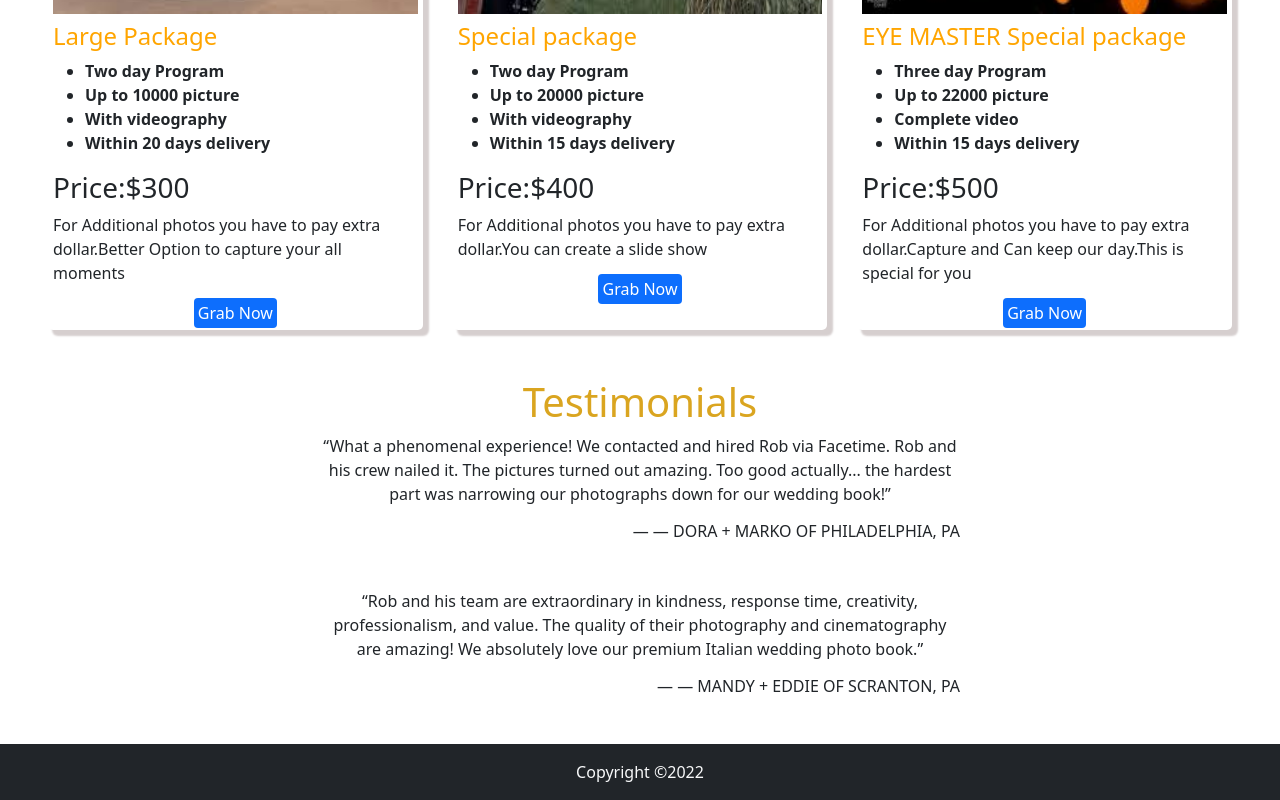
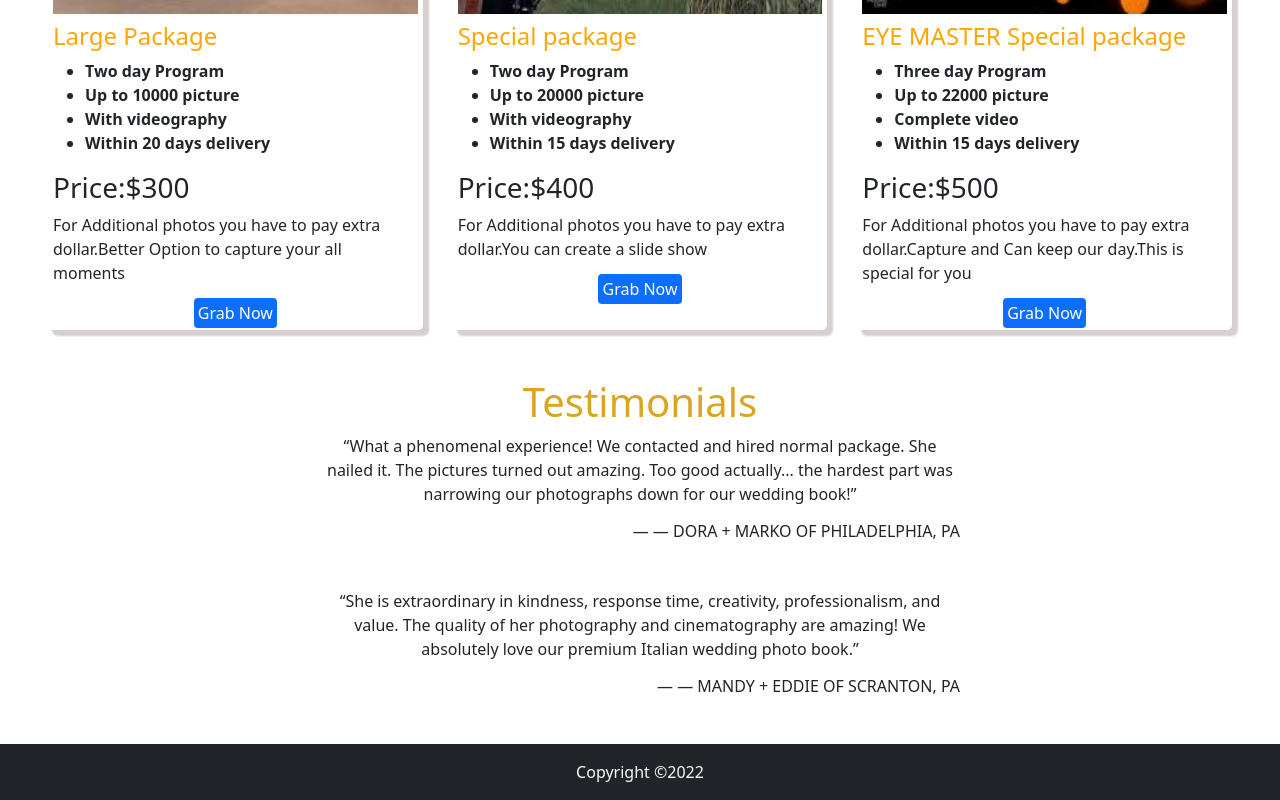
Before and after one commit to shely25/Weeding-Photography, a React (Create React App) app: page / in a window 1280 px wide. Shown: the part 1885-2685 px from the top of the page. Built offline with nearby package versions, Linux system fonts and the light colour scheme; no server answers.

Commit message:
wabpge completed 2

```diff
--- a/src/Components/Features/Features.js
+++ b/src/Components/Features/Features.js
@@ -5,9 +5,9 @@ const Features = () => {
         <div className='mt-5 text-center'>
             <h1 style={{ color: 'goldenrod' }}>Testimonials</h1>
             <div className='m-5 mt-0 w-50 mx-auto'>
-                <p>“What a phenomenal experience! We contacted and hired Rob via Facetime. Rob and his crew nailed it. The pictures turned out amazing. Too good actually... the hardest part was narrowing our photographs down for our wedding book!”</p>
+                <p>“What a phenomenal experience! We contacted and hired normal package. She nailed it. The pictures turned out amazing. Too good actually... the hardest part was narrowing our photographs down for our wedding book!”</p>
                 <h6 className='text-end'>    — — DORA + MARKO OF PHILADELPHIA, PA</h6>
-                <p className='mt-5'>“Rob and his team are extraordinary in kindness, response time, creativity, professionalism, and value. The quality of their photography and cinematography are amazing! We absolutely love our premium Italian wedding photo book.”</p>
+                <p className='mt-5'>“She is extraordinary in kindness, response time, creativity, professionalism, and value. The quality of her photography and cinematography are amazing! We absolutely love our premium Italian wedding photo book.”</p>
                 <h6 className='text-end'>— — MANDY + EDDIE OF SCRANTON, PA</h6>
             </div>
         </div>
```
